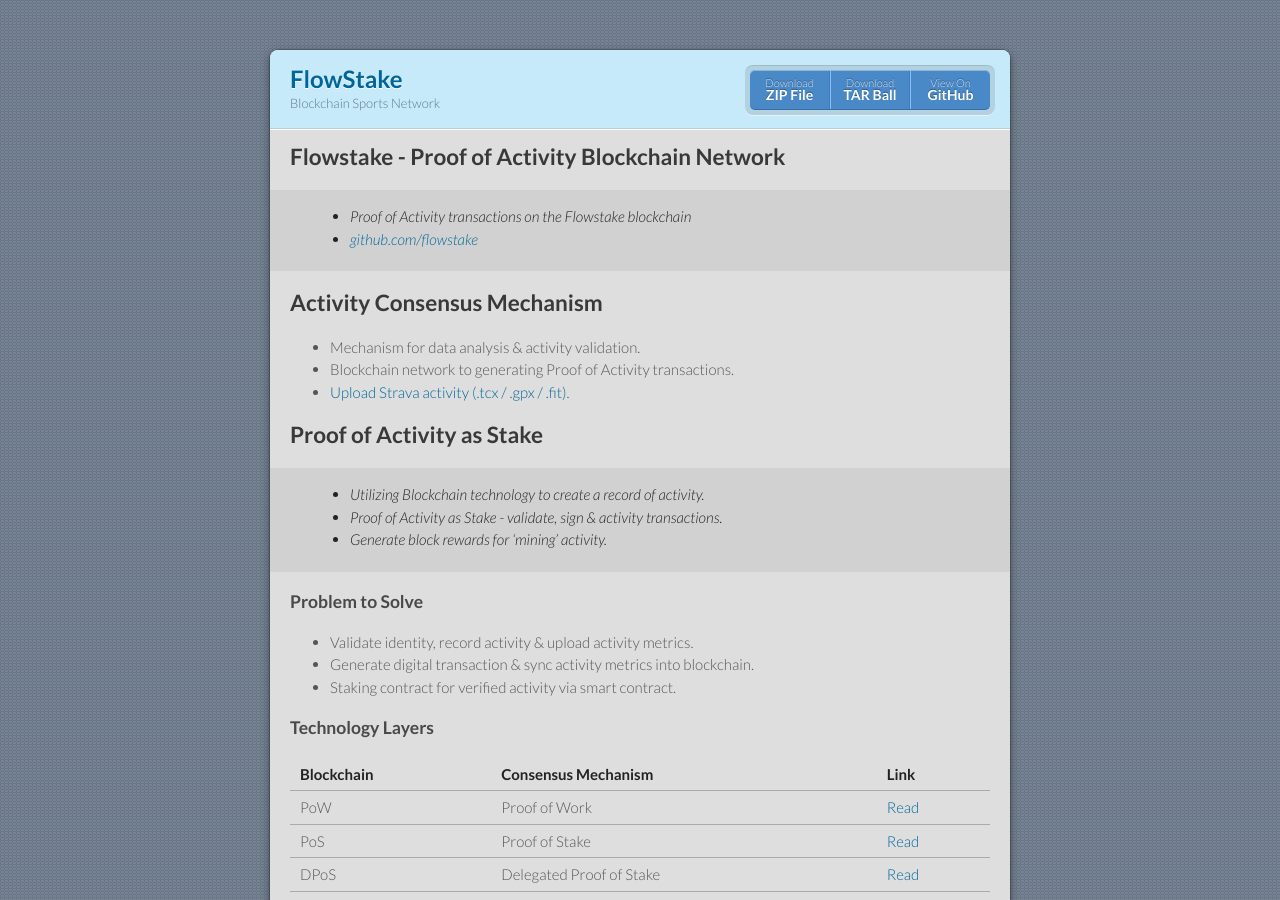
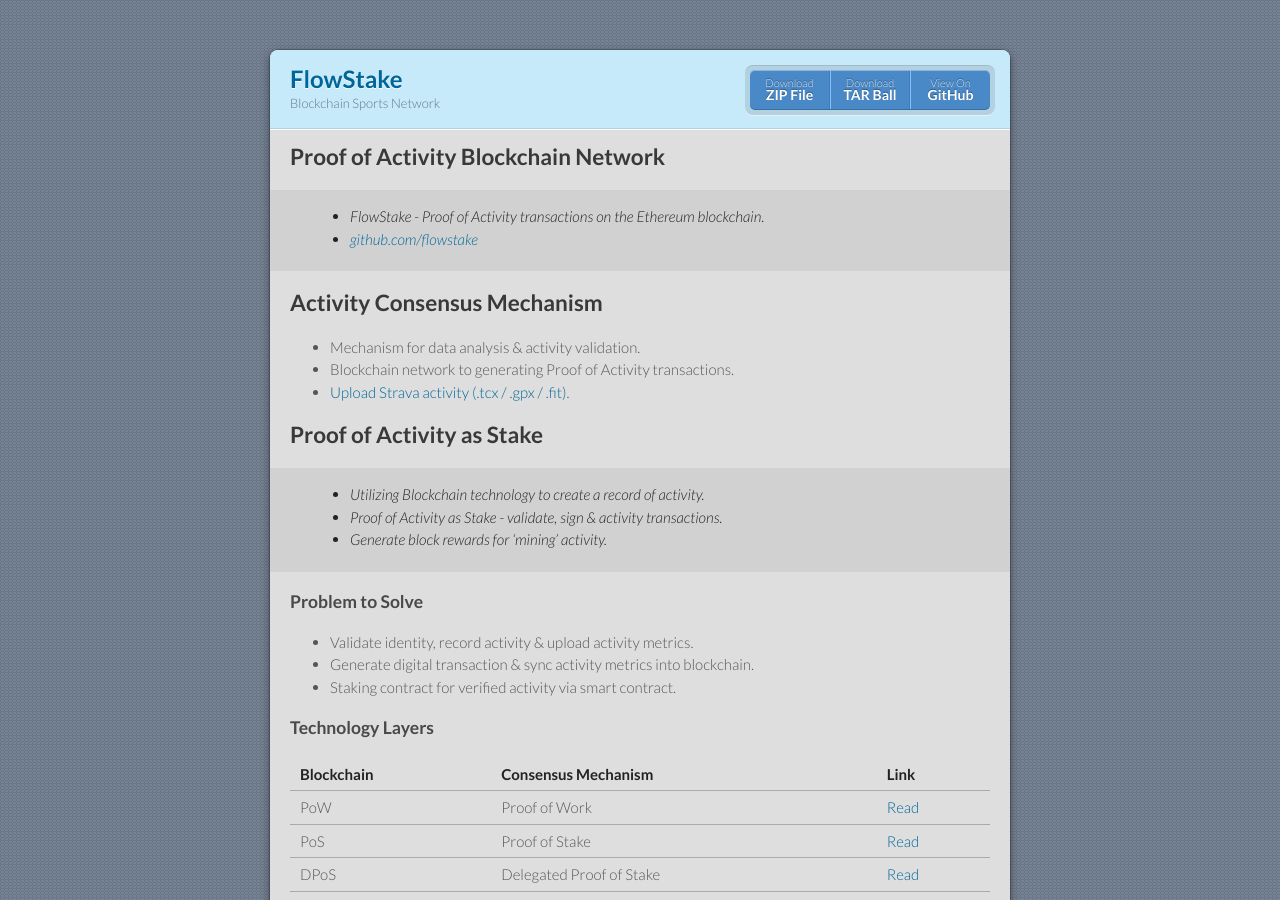
Before and after one commit to flowstake/flowstake.github.io, a Jekyll site: the page built from index.md, in a window 1280 px wide and 900 px high. Built offline with Jekyll 4.4.1, drawn with Linux system fonts in a browser that asks for light colours; our own code applies the rules of GitHub Pages for plain Markdown files.

Commit message:
Update index.md

```diff
--- a/index.md
+++ b/index.md
@@ -2,9 +2,9 @@
 layout: default
 ---
 
-## Flowstake - Proof of Activity Blockchain Network
+## Proof of Activity Blockchain Network
 
-> - Proof of Activity transactions on the Flowstake blockchain
+> - FlowStake - Proof of Activity transactions on the Ethereum blockchain.
 > - [github.com/flowstake](https://github.com/flowstake)
 
 ## Activity Consensus Mechanism
```
